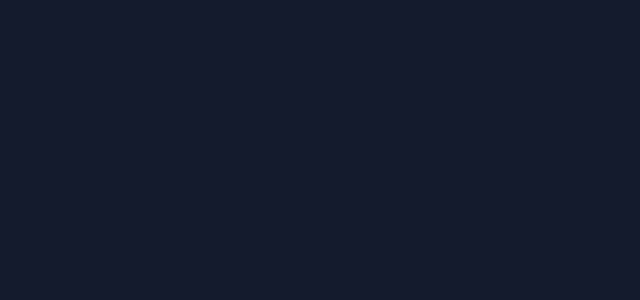
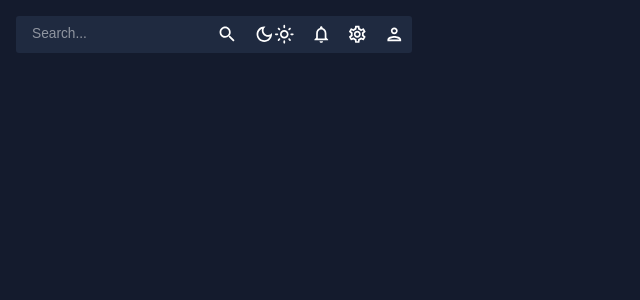
Before and after one commit to mlshere/admin_dashboard, a React (Create React App) app: page / in a window 1280 px wide. Shown: the top 300 px of the page, without its empty margins (0-640 px from the left). Built offline with nearby package versions, Linux system fonts and the light colour scheme.

Commit message:
Create app layout

```diff
--- a/src/App.js
+++ b/src/App.js
@@ -1,3 +1,4 @@
+import Topbar from "./scenes/global/Topbar.tsx";
 import { ColorModeContext, useMode } from "./theme";
 import { CssBaseline, ThemeProvider } from "@mui/material";
 
@@ -9,7 +10,9 @@ function App() {
       <ThemeProvider theme={theme}>
         <CssBaseline />
         <div className="app">
-         <main className="content"></main>
+         <main className="content">
+          <Topbar />
+         </main>
         </div>
       </ThemeProvider>
     </ColorModeContext.Provider>
```
